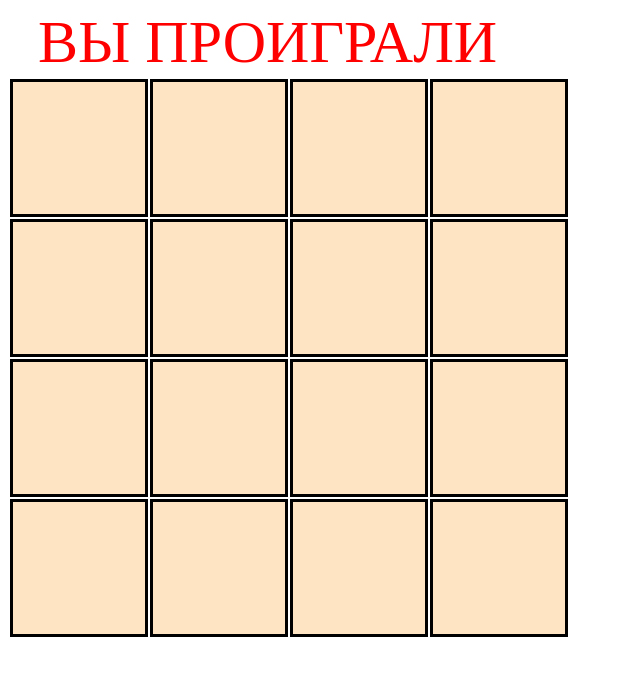
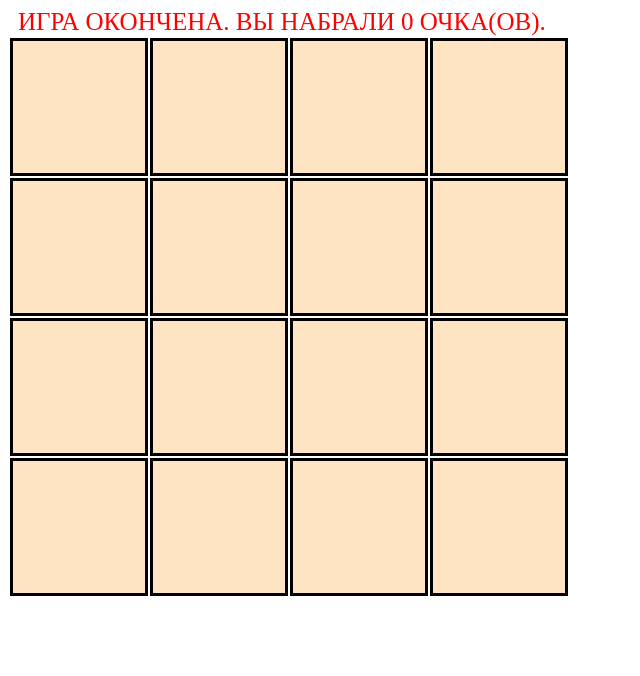
Before and after one commit to Roman13rus/HW_event, a website built with webpack: page src/index.html in a window 1280 px wide. Shown: the whole page, without its empty margins (0-640 px from the left). Built offline with nearby package versions, Linux system fonts and the light colour scheme.

Commit message:
update rules

```diff
--- a/src/css/index.css
+++ b/src/css/index.css
@@ -11,8 +11,8 @@
 }
 
 .banner {
-  text-indent: 30px;
+  text-indent: 10px;
   text-transform: uppercase;
   color:red;
-  font-size: 60px;
+  font-size: 25px;
 }
--- a/src/js/app.js
+++ b/src/js/app.js
@@ -15,7 +15,7 @@ document.addEventListener('DOMContentLoaded', () => {
       game.counterLose++;
     }
     game.conterClick = 0;
-    if (game.counterLose === 5 || game.counterWin === 5) {
+    if (game.counterLose === 5) {
       clearInterval(raund);
       game.outputGameResult();
       person.dellPersonCell();
--- a/src/js/clientGame/clientGame.js
+++ b/src/js/clientGame/clientGame.js
@@ -37,12 +37,7 @@ export default class GameClient {
     if (res.counterLose === 5) {
       const div = document.createElement('div');
       div.className = 'banner';
-      div.textContent = 'Вы проиграли';
-      this.table.insertAdjacentElement('beforebegin', div);
-    } else if (res.counterWin === 5) {
-      const div = document.createElement('div');
-      div.className = 'banner';
-      div.textContent = 'Вы выиграли';
+      div.textContent = `Игра окончена. Вы набрали ${res.counterWin} очка(ов).`;
       this.table.insertAdjacentElement('beforebegin', div);
     }
   }
```
